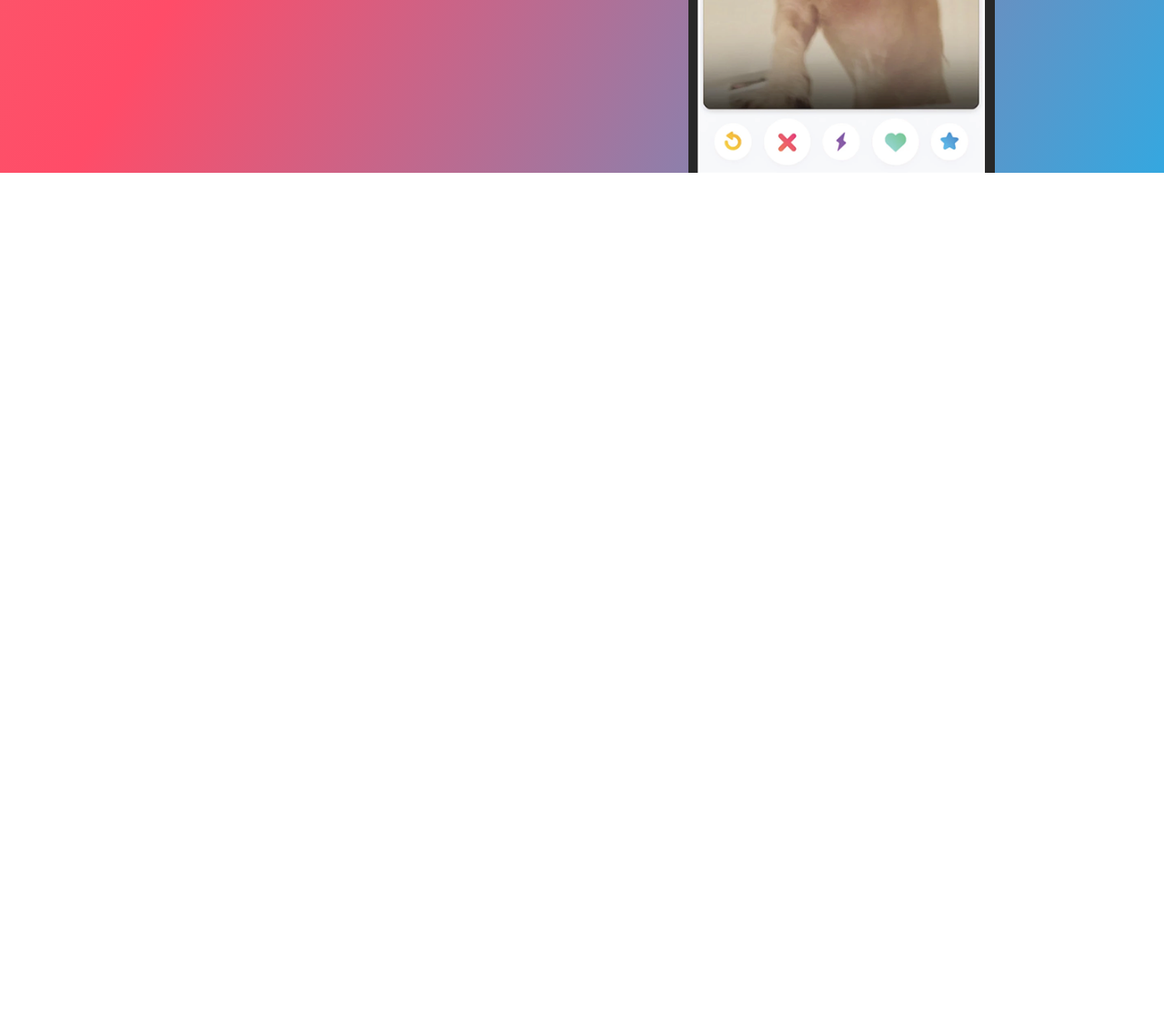
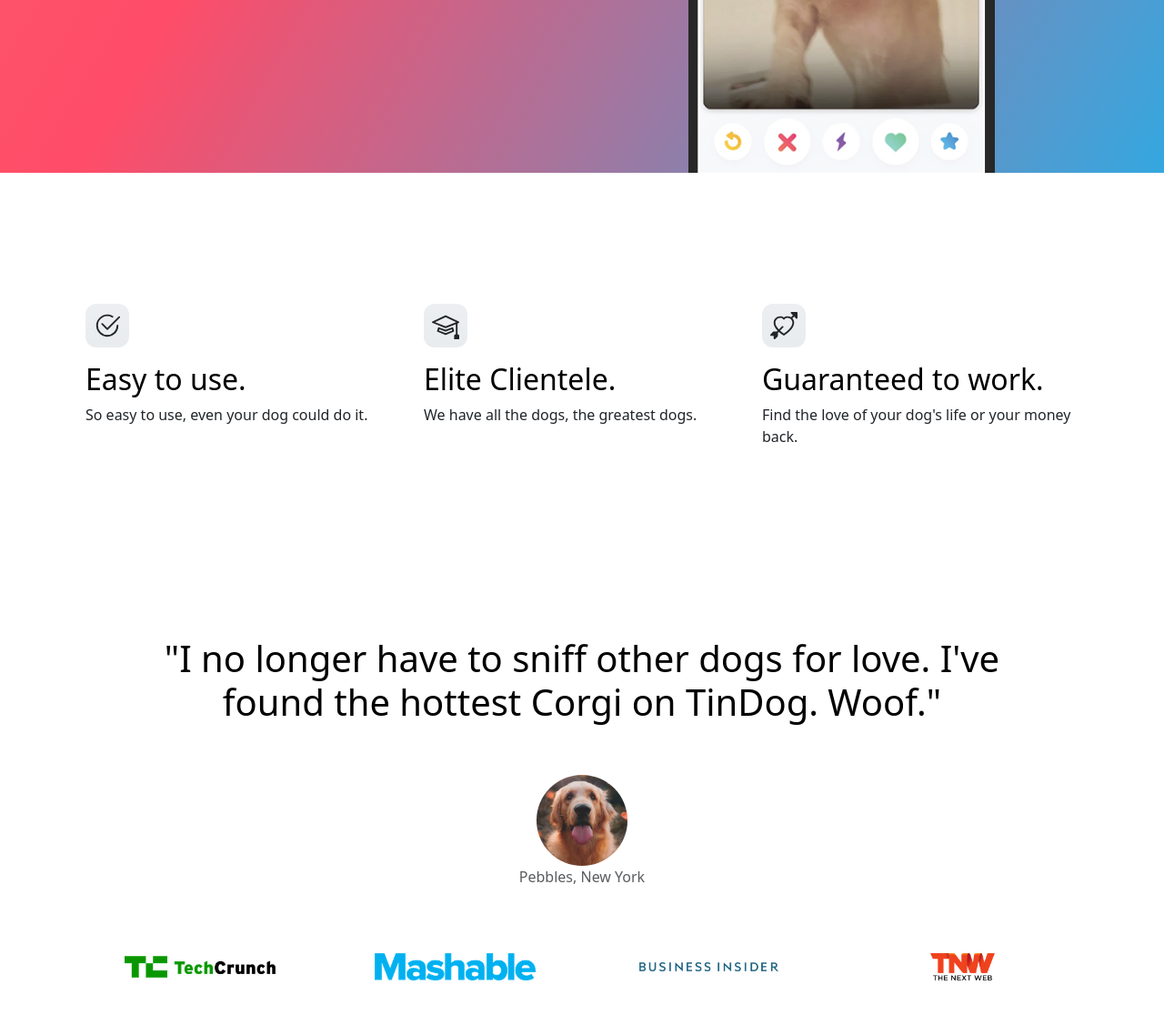
Before and after one commit to ThaiK94/projects, a plain HTML site: page 11.3 TinDog Project/index.html in a window 1280 px wide. Shown: the part 500-1616 px from the top of the page at 91% size. Before the commit the page ends 800 px from the top, so only its background shows below. Drawn offline with nearby package versions, Linux system fonts and the light colour scheme.

Commit message:
finished up testimonial section

```diff
--- a/11.3 TinDog Project/index.html
+++ b/11.3 TinDog Project/index.html
@@ -46,14 +46,89 @@
     </div>
 
   </section>
+
+
   <!-- Features -->
   <section id="features">
+    <div class="container px-4 py-5 mt-5" id="featured-3">
+      <div class="row g-4 py-5 row-cols-1 row-cols-lg-3">
+        <div class="feature col">
+          <div class="feature-icon d-inline-flex align-items-center justify-content-center bg-gradient fs-2 mb-3 icon-square bg-body-secondary">
+            <svg xmlns="http://www.w3.org/2000/svg" height="30" fill="currentColor" class="bi bi-check2-circle"
+              viewBox="0 0 16 16">
+              <path
+                d="M2.5 8a5.5 5.5 0 0 1 8.25-4.764.5.5 0 0 0 .5-.866A6.5 6.5 0 1 0 14.5 8a.5.5 0 0 0-1 0 5.5 5.5 0 1 1-11 0z" />
+              <path
+                d="M15.354 3.354a.5.5 0 0 0-.708-.708L8 9.293 5.354 6.646a.5.5 0 1 0-.708.708l3 3a.5.5 0 0 0 .708 0l7-7z" />
+            </svg>
+
+          </div>
+          <h3 class="fs-2 text-body-emphasis">Easy to use.</h3>
+          <p>
+            So easy to use, even your dog could do it.
+          </p>
+        </div>
+        <div class="feature col">
+          <div class="feature-icon d-inline-flex align-items-center justify-content-center bg-gradient fs-2 mb-3 icon-square bg-body-secondary">
+            <svg xmlns="http://www.w3.org/2000/svg" height="30" fill="currentColor" class="bi bi-mortarboard" viewBox="0 0 16 16">
+              <path d="M8.211 2.047a.5.5 0 0 0-.422 0l-7.5 3.5a.5.5 0 0 0 .025.917l7.5 3a.5.5 0 0 0 .372 0L14 7.14V13a1 1 0 0 0-1 1v2h3v-2a1 1 0 0 0-1-1V6.739l.686-.275a.5.5 0 0 0 .025-.917l-7.5-3.5ZM8 8.46 1.758 5.965 8 3.052l6.242 2.913L8 8.46Z"/>
+              <path d="M4.176 9.032a.5.5 0 0 0-.656.327l-.5 1.7a.5.5 0 0 0 .294.605l4.5 1.8a.5.5 0 0 0 .372 0l4.5-1.8a.5.5 0 0 0 .294-.605l-.5-1.7a.5.5 0 0 0-.656-.327L8 10.466 4.176 9.032Zm-.068 1.873.22-.748 3.496 1.311a.5.5 0 0 0 .352 0l3.496-1.311.22.748L8 12.46l-3.892-1.556Z"/>
+            </svg>
+          </div>
+          <h3 class="fs-2 text-body-emphasis">Elite Clientele.</h3>
+          <p>
+            We have all the dogs, the greatest dogs.
+          </p>
+        </div>
+        <div class="feature col">
+          <div class="feature-icon d-inline-flex align-items-center justify-content-center bg-gradient fs-2 mb-3 icon-square bg-body-secondary">
+            <svg xmlns="http://www.w3.org/2000/svg" height="30" fill="currentColor" class="bi bi-arrow-through-heart"
+              viewBox="0 0 16 16">
+              <path fill-rule="evenodd"
+                d="M2.854 15.854A.5.5 0 0 1 2 15.5V14H.5a.5.5 0 0 1-.354-.854l1.5-1.5A.5.5 0 0 1 2 11.5h1.793l.53-.53c-.771-.802-1.328-1.58-1.704-2.32-.798-1.575-.775-2.996-.213-4.092C3.426 2.565 6.18 1.809 8 3.233c1.25-.98 2.944-.928 4.212-.152L13.292 2 12.147.854A.5.5 0 0 1 12.5 0h3a.5.5 0 0 1 .5.5v3a.5.5 0 0 1-.854.354L14 2.707l-1.006 1.006c.236.248.44.531.6.845.562 1.096.585 2.517-.213 4.092-.793 1.563-2.395 3.288-5.105 5.08L8 13.912l-.276-.182a21.86 21.86 0 0 1-2.685-2.062l-.539.54V14a.5.5 0 0 1-.146.354l-1.5 1.5Zm2.893-4.894A20.419 20.419 0 0 0 8 12.71c2.456-1.666 3.827-3.207 4.489-4.512.679-1.34.607-2.42.215-3.185-.817-1.595-3.087-2.054-4.346-.761L8 4.62l-.358-.368c-1.259-1.293-3.53-.834-4.346.761-.392.766-.464 1.845.215 3.185.323.636.815 1.33 1.519 2.065l1.866-1.867a.5.5 0 1 1 .708.708L5.747 10.96Z" />
+            </svg>
+          </div>
+          <h3 class="fs-2 text-body-emphasis">Guaranteed to work.</h3>
+          <p>
+            Find the love of your dog's life or your money back.
+          </p>
+        </div>
+      </div>
+    </div>
+  </section>
+
+
+  <!-- Testimonial -->
+  <section id="testimonial">
+    <div class="container my-5">
+      <div class="position-relative p-5 text-center text-muted bg-body  ">
+        <h1 class="text-body-emphasis">"I no longer have to sniff other dogs for love. I've found the hottest Corgi on TinDog. Woof."</h1>
+        <img src="/images/dog-img.jpg" alt="dog pic" class="profile-img mt-5" height="100">
+        <p class="col-lg-6 mx-auto mb-4">
+          Pebbles, New York
+        </p>
+      </div>
+      <div class="container text-center">
+        <div class="row align-items-start">
+          <div class="col-xl-3 col-sm-12">
+            <img src="/images/techcrunch.png" alt="techcrunch img" height="30">
+          </div>
+          <div class="col-xl-3 col-sm-12">
+            <img src="/images/mashable.png" alt="mashable img" height="30">
+          </div>
+          <div class="col-xl-3 col-sm-12">
+            <img src="/images/bizinsider.png" alt="buzinsider img" height="30">
+          </div>
+          <div class="col-xl-3 col-sm-12">
+            <img src="/images/tnw.png" alt="tnw img" height="30">
+          </div>
+        </div>
+      </div>
+    </div>
 
   </section>
-  <!-- Testimonial -->
-  <section id="testimonial">
 
-  </section>
+
   <!-- Pricing -->
   <section id="pricing">
 
```
Also changed, not shown: 11.3 TinDog Project/test.txt (added).
